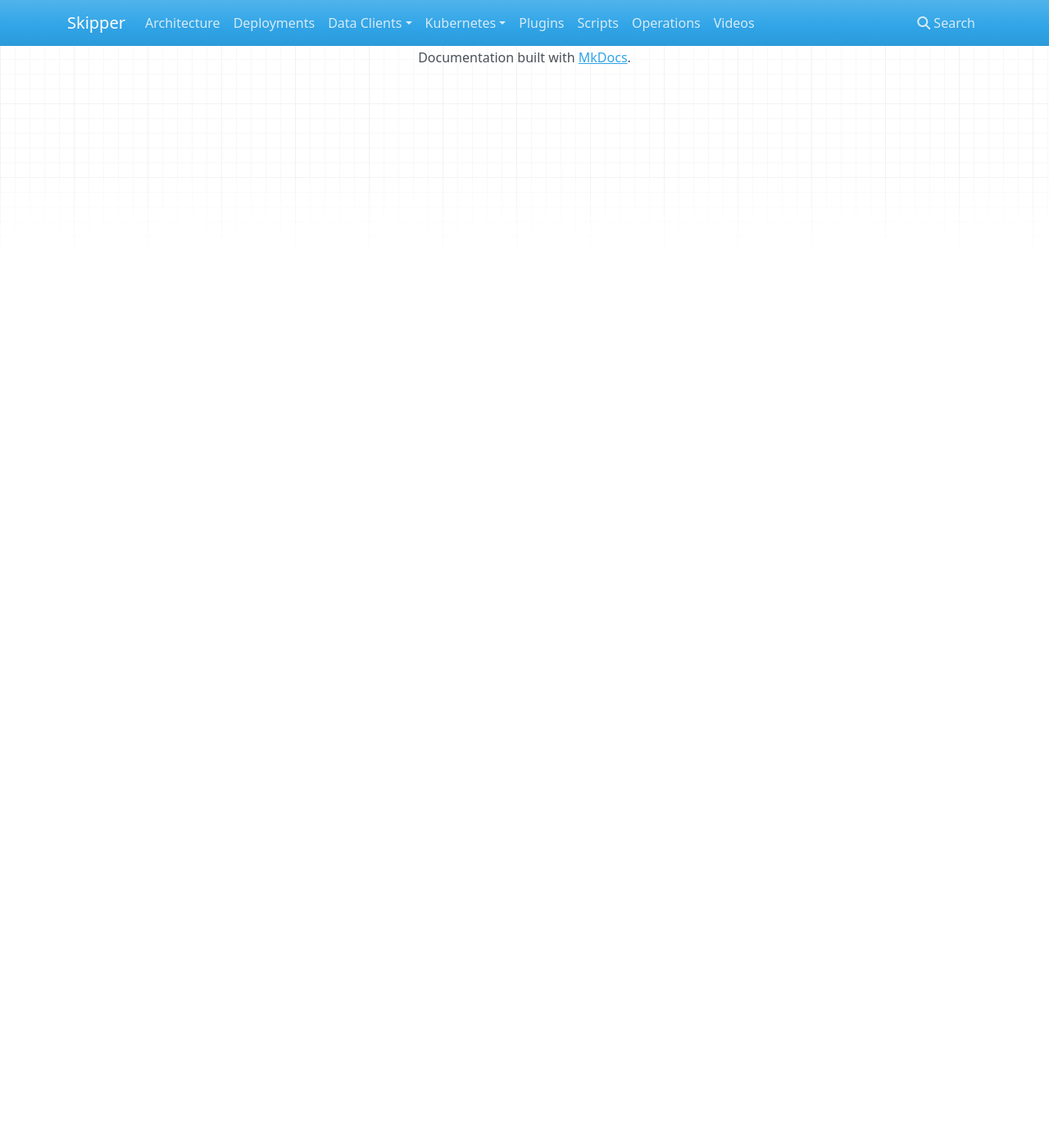
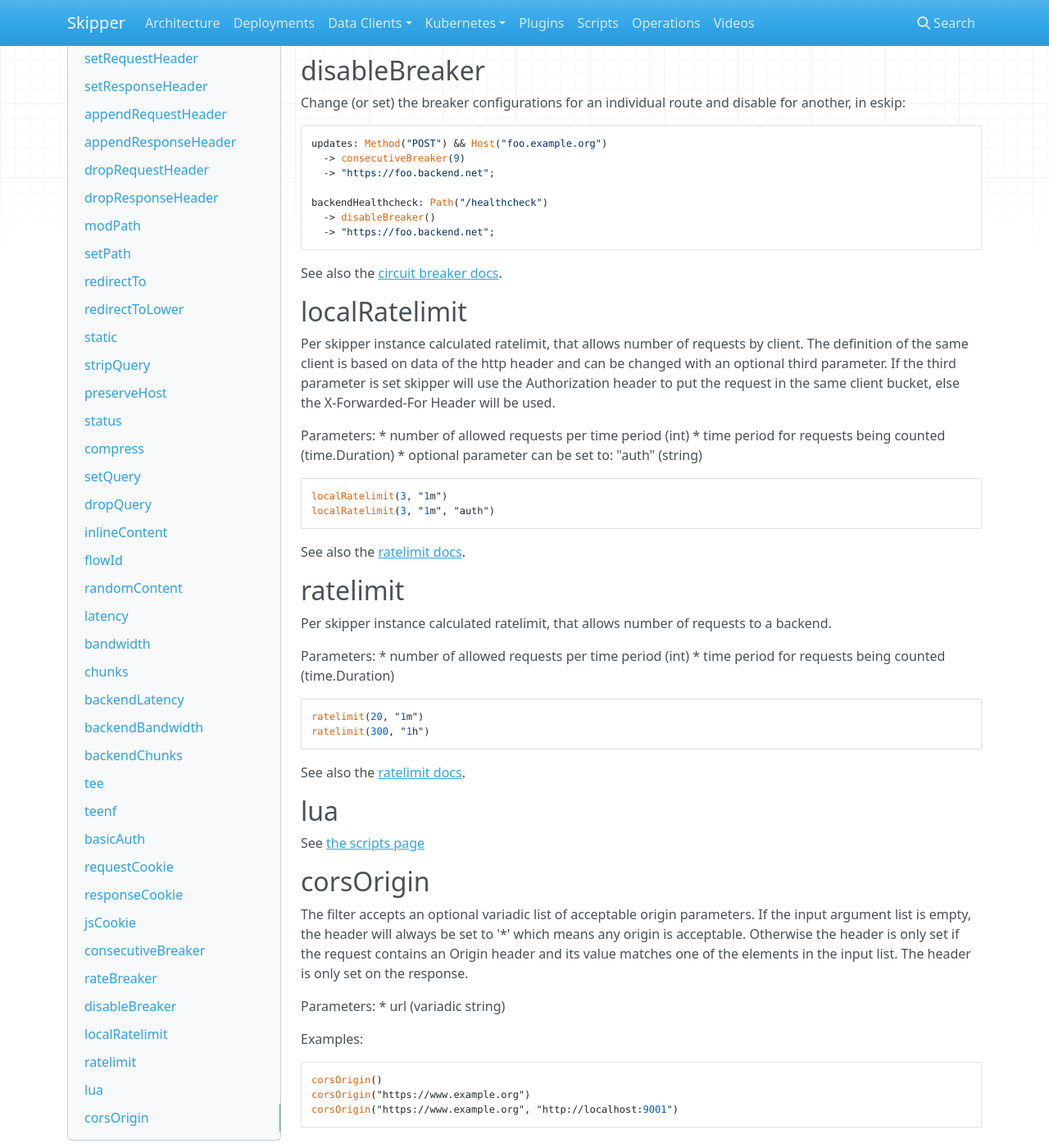
Before and after one commit to zalando/skipper, an MkDocs documentation site: the page built from docs/filters.md, in a window 1280 px wide and 1400 px high, scrolled down 7717 px. Shown: the whole window at 82% size. Built offline with MkDocs 1.6.1, drawn with Linux system fonts in a browser that asks for light colours; nearby versions of some CDN libraries; old or Windows-style settings are respelled for this version of MkDocs; some of the changed text lies outside the part shown.

Commit message:
add rest of the filter docs and drop internal used filters

````diff
--- a/docs/filters.md
+++ b/docs/filters.md
@@ -252,17 +252,59 @@
 
 Enable adding artificial latency
 
-## chunks
+Parameters:
+* latency in milliseconds (int)
 
-Enables adding chunking responses with custom chunk size
+Example:
+
+```
+* -> latency(120) -> "https://www.example.org";
+```
 
 ## bandwidth
 
-Enable limiting bandwidth.
+Enable bandwidth throttling.
+
+Parameters:
+* bandwidth in kb/s (int)
+
+Example:
+
+```
+* -> bandwidth(30) -> "https://www.example.org";
+```
+
+## chunks
+
+Enables adding chunking responses with custom chunk size with
+artificial delays in between response chunks. To disable delays, set
+the second parameter to "0".
+
+Parameters:
+* byte length (int)
+* time duration (time.Duration)
+
+Example:
+
+```
+* -> chunks(1024, "120ms") -> "https://www.example.org";
+* -> chunks(1024, "0") -> "https://www.example.org";
+```
 
 ## backendLatency
+
+Same as [latency filter](#latency), but on the request path and not on
+the response path.
+
 ## backendBandwidth
+
+Same as [bandwidth filter](#bandwidth), but on the request path and not on
+the response path.
+
 ## backendChunks
+
+Same as [chunks filter](#chunks), but on the request path and not on
+the response path.
 
 ## tee
 
@@ -298,6 +340,8 @@
 incoming requests.
 
 ## teenf
+
+The same as [tee filter](#tee), but does not follow redirects from the backend.
 
 ## basicAuth
 
@@ -410,11 +454,63 @@
 See also the [circuit breaker docs](https://godoc.org/github.com/zalando/skipper/circuit).
 
 ## localRatelimit
+
+Per skipper instance calculated ratelimit, that allows number of
+requests by client. The definition of the same client is based on data
+of the http header and can be changed with an optional third
+parameter. If the third parameter is set skipper will use the
+Authorization header to put the request in the same client bucket,
+else  the X-Forwarded-For Header will be used.
+
+Parameters:
+* number of allowed requests per time period (int)
+* time period for requests being counted (time.Duration)
+* optional parameter can be set to: "auth" (string)
+
+```
+localRatelimit(3, "1m")
+localRatelimit(3, "1m", "auth")
+```
+
+See also the [ratelimit docs](https://godoc.org/github.com/zalando/skipper/ratelimit).
+
 ## ratelimit
-## disableRatelimit
+
+Per skipper instance calculated ratelimit, that allows number of
+requests to a backend.
+
+Parameters:
+* number of allowed requests per time period (int)
+* time period for requests being counted (time.Duration)
+
+```
+ratelimit(20, "1m")
+ratelimit(300, "1h")
+```
+
+See also the [ratelimit docs](https://godoc.org/github.com/zalando/skipper/ratelimit).
 
 ## lua
 
 See [the scripts page](scripts.md)
 
 ## corsOrigin
+
+The filter accepts an optional variadic list of acceptable origin
+parameters. If the input argument list is empty, the header will
+always be set to '*' which means any origin is acceptable. Otherwise
+the header is only set if the request contains an Origin header and
+its value matches one of the elements in the input list. The header is
+only set on the response.
+
+Parameters:
+*  url (variadic string)
+
+
+Examples:
+
+```
+corsOrigin()
+corsOrigin("https://www.example.org")
+corsOrigin("https://www.example.org", "http://localhost:9001")
+```
````
Also changed, not shown: other parts of docs/filters.md (+1 -1 lines).
